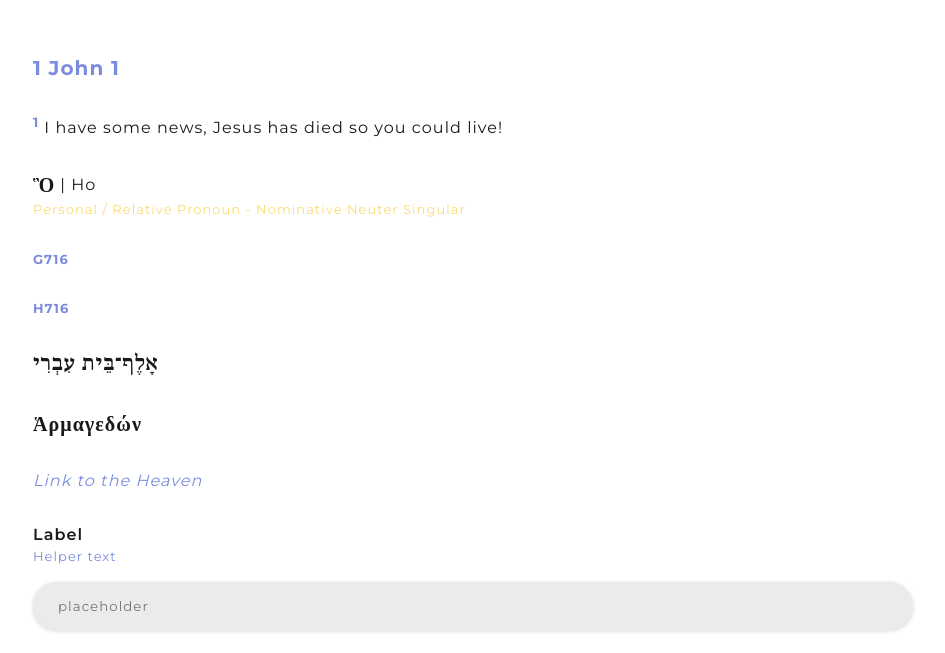
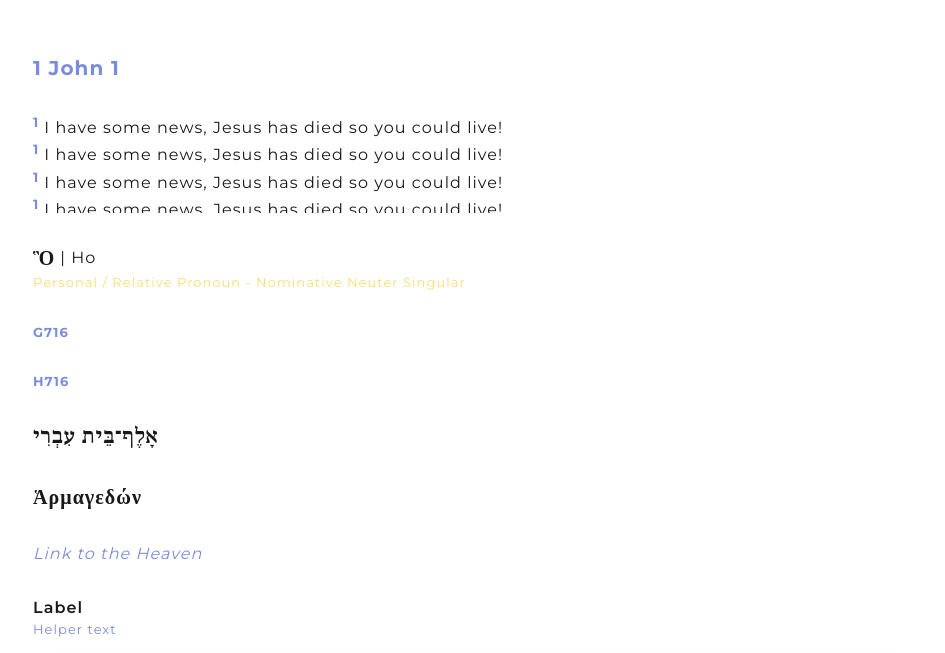
Before and after one commit to gabeleonn/charis, a Next.js app: page / in a window 1280 px wide. Shown: the part 147-800 px from the top of the page, without its empty margins (167-1112 px from the left). Built offline with nearby package versions, Linux system fonts and the light colour scheme; a web font is replaced by a local one.

Commit message:
feat: add concurrent scrolls sample

```diff
--- a/package.json
+++ b/package.json
@@ -3,7 +3,7 @@
   "version": "0.1.0",
   "private": true,
   "scripts": {
-    "dev": "next dev",
+    "dev": "next dev -p 7000",
     "build": "next build",
     "start": "next start",
     "lint": "eslint src",
--- a/src/components/atoms/verse/styled.ts
+++ b/src/components/atoms/verse/styled.ts
@@ -8,4 +8,6 @@ export const VerseNumber = styled.sup`
   margin-right: 5px;
 `;
 
-export const VerseWrapper = styled.p``;
+export const VerseWrapper = styled.p`
+  width: 100%;
+`;
--- a/src/pages/index.tsx
+++ b/src/pages/index.tsx
@@ -15,10 +15,11 @@ function Home(): JSX.Element {
   const [textarea, setTextarea] = useState('');
 
   return (
-    <Scrollbars style={{ height: '100vh' }}>
+    <>
       <Head>
         <title>Bíblia Interlinear</title>
       </Head>
+      <Scrollbars style={{ height: '100vh' }}>
         <div
           style={{
             padding: '200px',
@@ -28,9 +29,37 @@ function Home(): JSX.Element {
           }}
         >
           <ChapterHeader reference="1 John 1" />
+          <div style={{ width: '500px' }}>
+            <Scrollbars style={{ height: '100px' }}>
               <Verse number={1}>
                 I have some news, Jesus has died so you could live!
               </Verse>
+              <Verse number={1}>
+                I have some news, Jesus has died so you could live!
+              </Verse>
+              <Verse number={1}>
+                I have some news, Jesus has died so you could live!
+              </Verse>
+              <Verse number={1}>
+                I have some news, Jesus has died so you could live!
+              </Verse>
+              <Verse number={1}>
+                I have some news, Jesus has died so you could live!
+              </Verse>
+              <Verse number={1}>
+                I have some news, Jesus has died so you could live!
+              </Verse>
+              <Verse number={1}>
+                I have some news, Jesus has died so you could live!
+              </Verse>
+              <Verse number={1}>
+                I have some news, Jesus has died so you could live!
+              </Verse>
+              <Verse number={1}>
+                I have some news, Jesus has died so you could live!
+              </Verse>
+            </Scrollbars>
+          </div>
           <DefinitionParsing
             origin="greek"
             parsing="Personal / Relative Pronoun - Nominative Neuter Singular"
@@ -60,7 +89,7 @@ function Home(): JSX.Element {
             onChange={e => setTextarea(e.target.value)}
             type="textarea"
           />
-        {/* select and checkbox */}
+          {/* select and checkbox and search */}
           <Button id="abutton" ariaLabel="arialabel">
             Save me God!
           </Button>
@@ -69,6 +98,7 @@ function Home(): JSX.Element {
           </Button>
         </div>
       </Scrollbars>
+    </>
   );
 }
 
```
Lines whose indentation alone changed are shown as unchanged.
